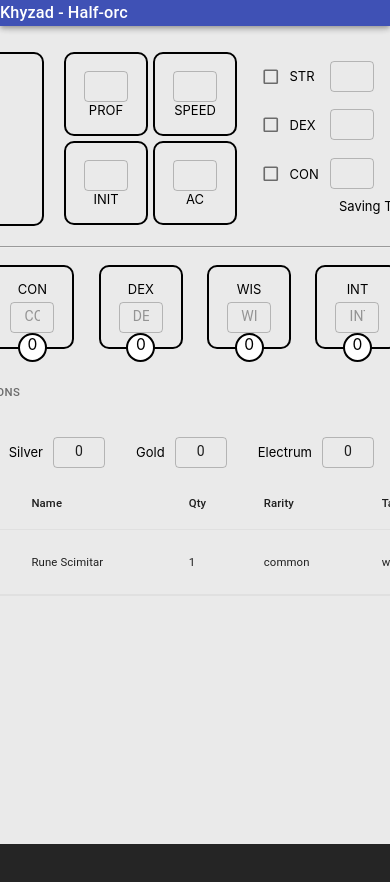
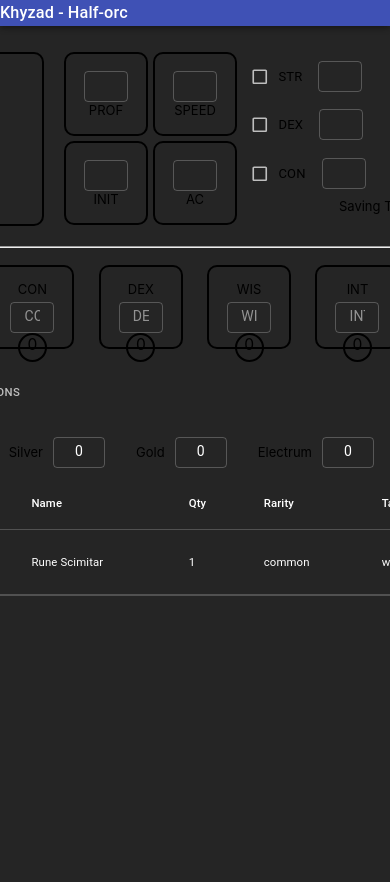
Before and after one commit to Khyzad/DndApp, a React (Create React App) app in the folder client/: page / in a window 390 px wide. Shown: the top 882 px of the page. Built offline with nearby package versions, Linux system fonts and the light colour scheme.

Commit message:
Add theme and move scss

```diff
--- a/client/src/App.tsx
+++ b/client/src/App.tsx
@@ -1,15 +1,23 @@
 import React from 'react';
-import './App.scss';
+import './styles/App.scss';
 import CharacterSheet from './components/CharacterSheet';
-import {NavBar} from './components/NavBar/NavBar';
+import { NavBar } from './components/NavBar/NavBar';
+import { ThemeProvider } from '@material-ui/styles';
+import { createMuiTheme } from '@material-ui/core/styles';
 
+//   background-color: #eaeaea;
+const theme = createMuiTheme({
+  palette: {
+    type: 'dark',
+  },
+});
 
 function App() {
   return (
-    <>
+    <ThemeProvider theme={theme}>
       <NavBar></NavBar>
       <CharacterSheet></CharacterSheet>
-    </>
+    </ThemeProvider>
   );
 }
 
--- a/client/src/components/SavingThrowContainer.tsx
+++ b/client/src/components/SavingThrowContainer.tsx
@@ -1,7 +1,7 @@
 import React from 'react';
 import TextInput from './TextInput';
 import { Checkbox } from '@material-ui/core';
-
+import FormControlLabel from '@material-ui/core/FormControlLabel';
 interface IProps {
 
 }
@@ -13,12 +13,16 @@ export const SavingThrowContainer: React.FC<IProps> = (props: IProps) => {
          <div id="saving-throw-container">
             {attributeOrder.map((attribute) => (
                <div id="saving-throw" key={attribute}>
-                  <Checkbox
-                     value="checkedA"
-                     inputProps={{ 'aria-label': 'Checkbox A' }}
+                 <FormControlLabel
+                    control={
+                      <Checkbox
+                         value="checkedA"
+                         inputProps={{ 'aria-label': 'Checkbox A' }}
+                      />
+                    }
+                    label={attribute}
                   />
-                  <span className="center attribute-name">{attribute}</span>
-                  <span className="input"><TextInput text="" isNumber={true} length={2}></TextInput></span>
+                  <TextInput text="" isNumber={true} length={2} />
                </div>
             ))}
             <span id="saving-throw-label" className="center">Saving Throws</span>
--- a/client/src/index.js
+++ b/client/src/index.js
@@ -1,6 +1,6 @@
 import React from 'react';
 import ReactDOM from 'react-dom';
-import './index.scss';
+import './styles/index.scss';
 import App from './App';
 import reportWebVitals from './reportWebVitals';
 
--- a/client/src/App.scss
+++ b/client/src/styles/App.scss
@@ -51,8 +51,7 @@
       margin-bottom: 5px;
     }
     .modifier {
-      background-color: white;
-      border: 2px solid black;
+      border: 2px solid;
       border-radius: 50%;
       width: 25px;
       height: 25px;
@@ -70,7 +69,7 @@
     max-width: 170px;
     min-width: 170px;
     margin-right: 20px;
-    border: 2px solid black;
+    border: 2px solid;
     border-radius: 10px;
   }
 
@@ -128,10 +127,6 @@
   flex-grow: 1;
 }
 
-#tab-header span:hover {
-  background-color: #444;
-}
-
 #tab-container span {
   padding: .5rem;
 }
@@ -146,7 +141,7 @@
   flex-direction: column;
   align-items: center;
   justify-content: middle;
-  border: 2px solid black;
+  border: 2px solid;
   border-radius: 10px;
 }
 
--- a/client/src/index.scss
+++ b/client/src/styles/index.scss
@@ -4,9 +4,9 @@ html, body {
   font-family: -apple-system, BlinkMacSystemFont, 'Segoe UI', 'Roboto', 'Oxygen', 'Ubuntu', 'Cantarell', 'Fira Sans', 'Droid Sans', 'Helvetica Neue', sans-serif;
   -webkit-font-smoothing: antialiased;
   -moz-osx-font-smoothing: grayscale;
-  background-color: rgb(37, 37, 37);
   font-size: small;
   height: 100%;
+  background-color: rgb(37, 37, 37);
 }
 
 code {
@@ -18,7 +18,6 @@ code {
   align-items: flex-start;
   justify-content: center;
   height: 100%;
-  background-color: #eaeaea;
 }
 
 #sheet {
```
Also changed, not shown: client/src/components/TextInput.tsx (line endings or trailing spaces).
